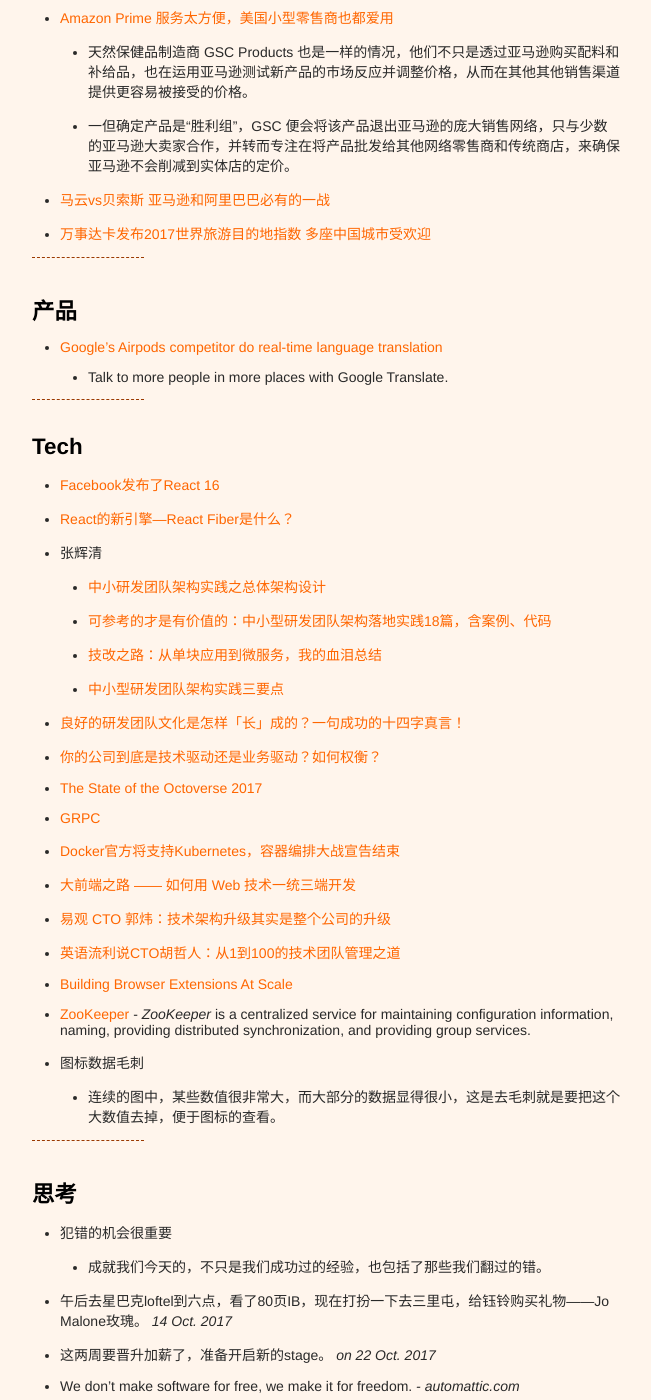
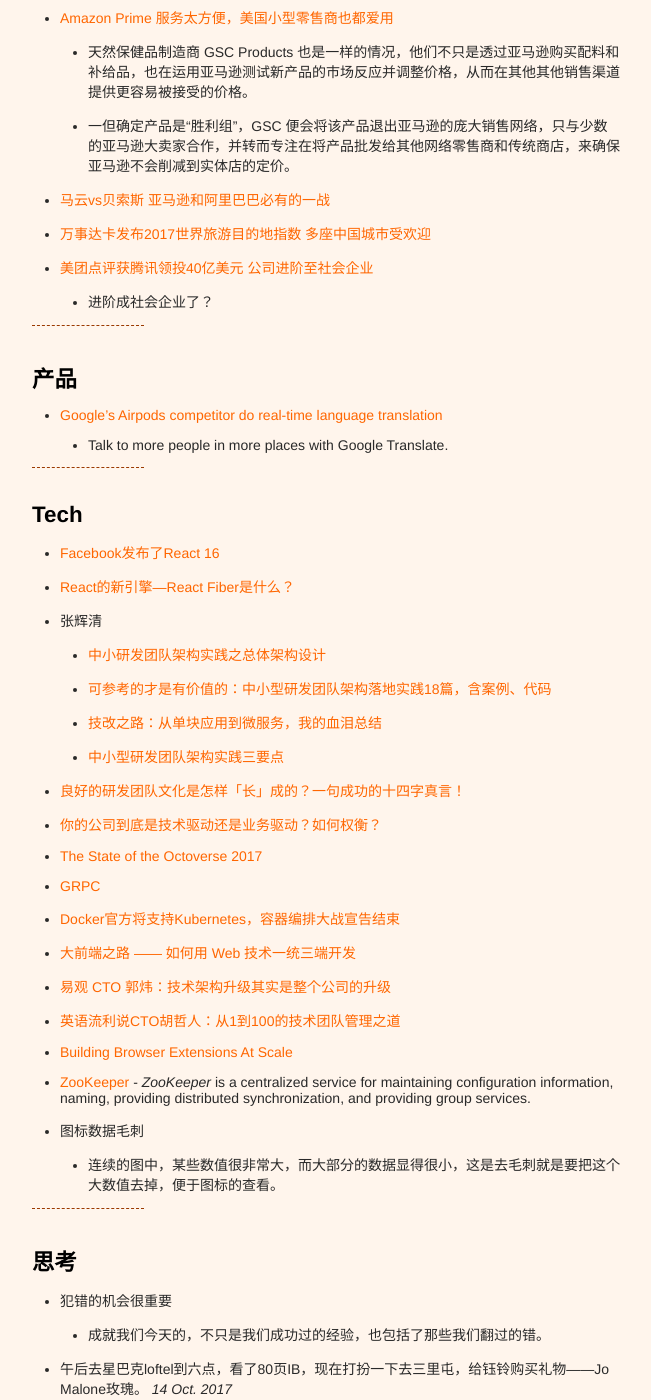
Before and after one commit to xianyuxmu/xianyuxmu.github.io, a Jekyll site: the page built from _posts/2017-10-03-monthly-reading.md, in a window 1280 px wide and 1400 px high, scrolled down 1697 px. Shown: the whole window, without its empty margins (314-965 px from the left). Built offline with Jekyll 4.4.1, drawn with Linux system fonts in a browser that asks for light colours; comment, search, counter and statistics services are not loaded; some of the changed text lies outside the part shown.

Commit message:
Reading of 28 Oct. 2017

```diff
--- a/_posts/2017-10-03-monthly-reading.md
+++ b/_posts/2017-10-03-monthly-reading.md
@@ -64,6 +64,8 @@
 	- 一但确定产品是“胜利组”，GSC 便会将该产品退出亚马逊的庞大销售网络，只与少数的亚马逊大卖家合作，并转而专注在将产品批发给其他网络零售商和传统商店，来确保亚马逊不会削减到实体店的定价。
 - [马云vs贝索斯 亚马逊和阿里巴巴必有的一战](http://www.dsb.cn/64480.html)
 - [万事达卡发布2017世界旅游目的地指数 多座中国城市受欢迎](http://www.travelweekly-china.com/61769)
+- [美团点评获腾讯领投40亿美元 公司进阶至社会企业](http://news.xinhuanet.com/food/2017-10/23/c_1121840051.htm)
+	- 进阶成社会企业了？
 
 
 
```
Also changed, not shown: other parts of _posts/2017-10-03-monthly-reading.md (+1 -0 lines).
